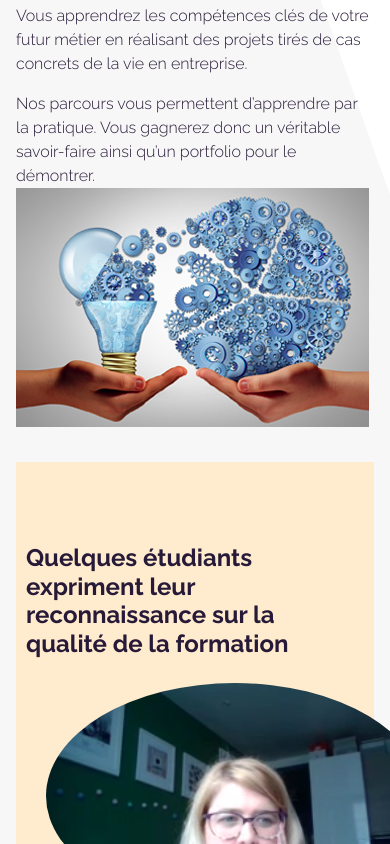
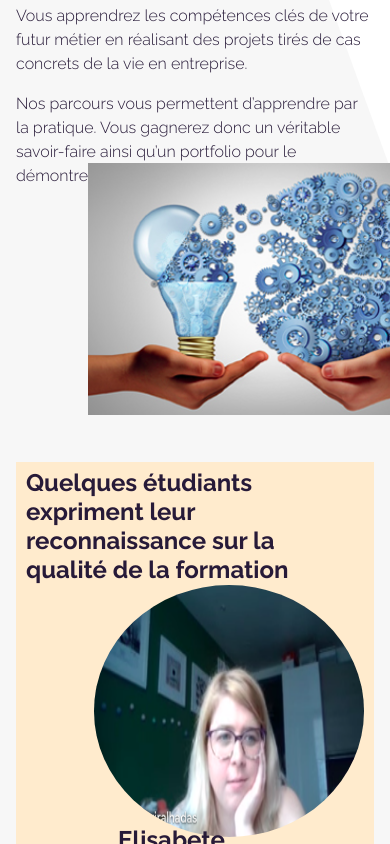
Before and after one commit to Geric3/web_site_of_institute, a website: page training-projects-page/index.html in a window 390 px wide. Shown: the part 6422-7266 px from the top of the page. Drawn offline with nearby package versions, Linux system fonts and the light colour scheme.

Commit message:
change css in mobile

```diff
--- a/assets/css/header.css
+++ b/assets/css/header.css
@@ -276,4 +276,10 @@ header .navbar {
     body{
         width: auto;
     }
+
+    .engagement-section-sub-container .bloc-type-twins .bloc-type-twins-first img{
+        height: 252px;
+    display: flex;
+    margin: -7% 0 0 20%;
+    }
 }
--- a/training-projects-page/css/style.css
+++ b/training-projects-page/css/style.css
@@ -661,6 +661,7 @@ footer {
 
   .engagement-section .bloc-students .bloc-student-title{
     width: 94%;
+    margin-top: -22%;
   }
 
   .bloc-students .image-student{
@@ -668,11 +669,14 @@ footer {
   }
 
   .bloc-students .student-image{
-    margin-left: 6%;
+    /* height: 252px; */
+    width: 80%;
+    display: flex;
+    margin: -7% 0 0 0%;
   }
 
   .student-name-dots{
-    top: 60%;
+    top: 57%;
     left: 29%;
   }
   .student-pname{
@@ -680,7 +684,7 @@ footer {
   }
 
   .dots{
-    top: 67%;
+    top: 66.2%;
     left: 43%;
   }
 
```
